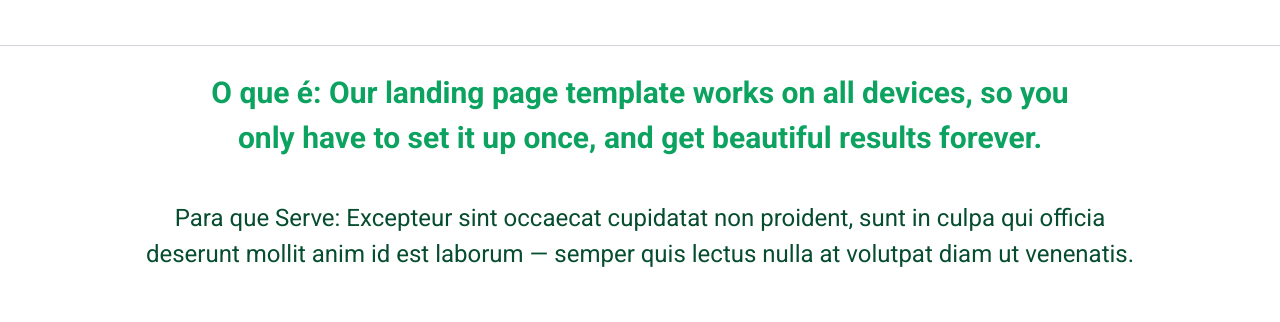
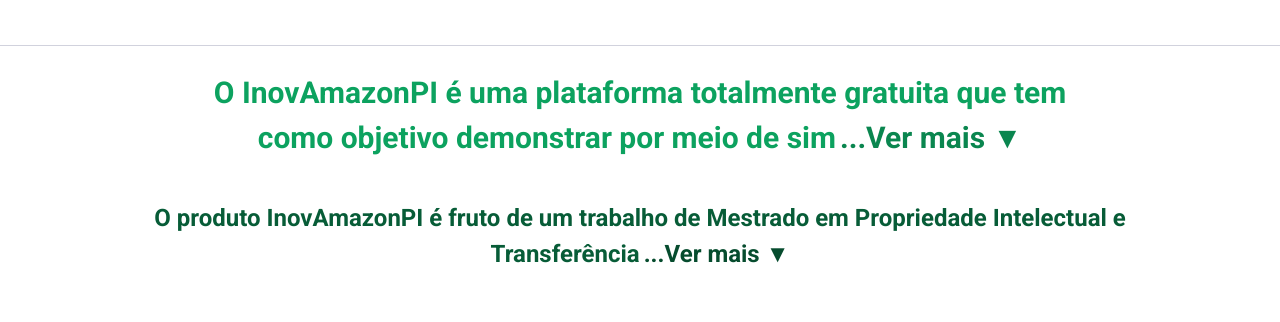
Before and after one commit to thiagoos16/zane-patent-landing-page, a Next.js app: page / in a window 1280 px wide. Shown: the part 363-685 px from the top of the page. Built offline with nearby package versions, Linux system fonts and the light colour scheme.

Commit message:
add seemore component

```diff
--- a/src/components/Sections/GeneralOrientations.tsx
+++ b/src/components/Sections/GeneralOrientations.tsx
@@ -1,4 +1,6 @@
 import { Box, Heading, VStack, HStack, Center, Text, Image } from "@chakra-ui/react";
+
+import Seemore from "../Seemore";
 
 export function GeneralOrientations() {
     return (
@@ -9,15 +11,31 @@ export function GeneralOrientations() {
         >
             <VStack spacing="10">
                 <Box>
-                    <Text fontSize="3xl" color="green.500" fontWeight="bold" textAlign="center" maxW="900">
-                        O que é: Our landing page template works on all devices, so you only have to set it up once, and get beautiful results forever.
-                    </Text>
+                    <Seemore color="green.500"
+                        fontSize="3xl"
+                        maxW="900"
+                        colorRD="green.600"
+                        fontSizeRD="1xl"
+                        >
+                        O InovAmazonPI é uma plataforma totalmente gratuita que tem
+                        como objetivo demonstrar por meio de simulações e estudo dirigido,
+                        o passo a passo para depósito de pedido de patente.
+                    </Seemore>
                 </Box>
 
                 <Box>
-                    <Text fontSize="2xl" color="green.900" textAlign="center" maxW="1000">
-                        Para que Serve: Excepteur sint occaecat cupidatat non proident, sunt in culpa qui officia deserunt mollit anim id est laborum — semper quis lectus nulla at volutpat diam ut venenatis.
-                    </Text>
+                    <Seemore
+                        fontSize="2xl"
+                        color="green.800"
+                        textAlign="center"
+                        maxW="1000"
+                        colorRD="green.900"
+                        fontSizeRD="1xl"
+                        >
+                        O produto InovAmazonPI é fruto de um trabalho de Mestrado
+                        em Propriedade Intelectual e Transferência de Tecnologia para Inovação.
+                        Parceria firmada entre a Rede PROFNIT e a Universidade do Estado do Amazonas (UEA)
+                    </Seemore>
                 </Box>
 
                 <Box>
--- /dev/null
+++ b/src/components/Seemore.tsx
@@ -0,0 +1,44 @@
+import React from "react";
+import { useState } from "react";
+
+import { Text, TextProps as ChakraTextProps } from "@chakra-ui/react";
+
+interface TextProps extends ChakraTextProps {
+    children: React.ReactNode;
+    color: string;
+    fontSize: string;
+    colorRD: string;
+    fontSizeRD: string;
+    maxW: string;
+}
+
+const Seemore: React.FC<TextProps> = ({ children, color, fontSize, colorRD, fontSizeRD, maxW }) => {
+    const text = children.toString();
+    const [isReadMore, setIsReadMore] = useState(true);
+    const toggleReadMore = () => {
+        setIsReadMore(!isReadMore);
+    }
+
+    return (
+        <Text fontSize={fontSize}
+            color={color}
+            fontWeight="bold"
+            textAlign="center"
+            maxW={maxW}>
+            { isReadMore ? text.slice(0, 100) : text }
+            <Text
+                as="span"
+                fontSize={fontSizeRD}
+                fontWeight="bold"
+                color={colorRD}
+                onClick={toggleReadMore}
+                ml="1"
+                cursor='pointer'
+                >
+                {isReadMore ? "...Ver mais ▼" : "Esconder ▲"}
+            </Text>
+        </Text>
+    )
+}
+
+export default Seemore;
```
